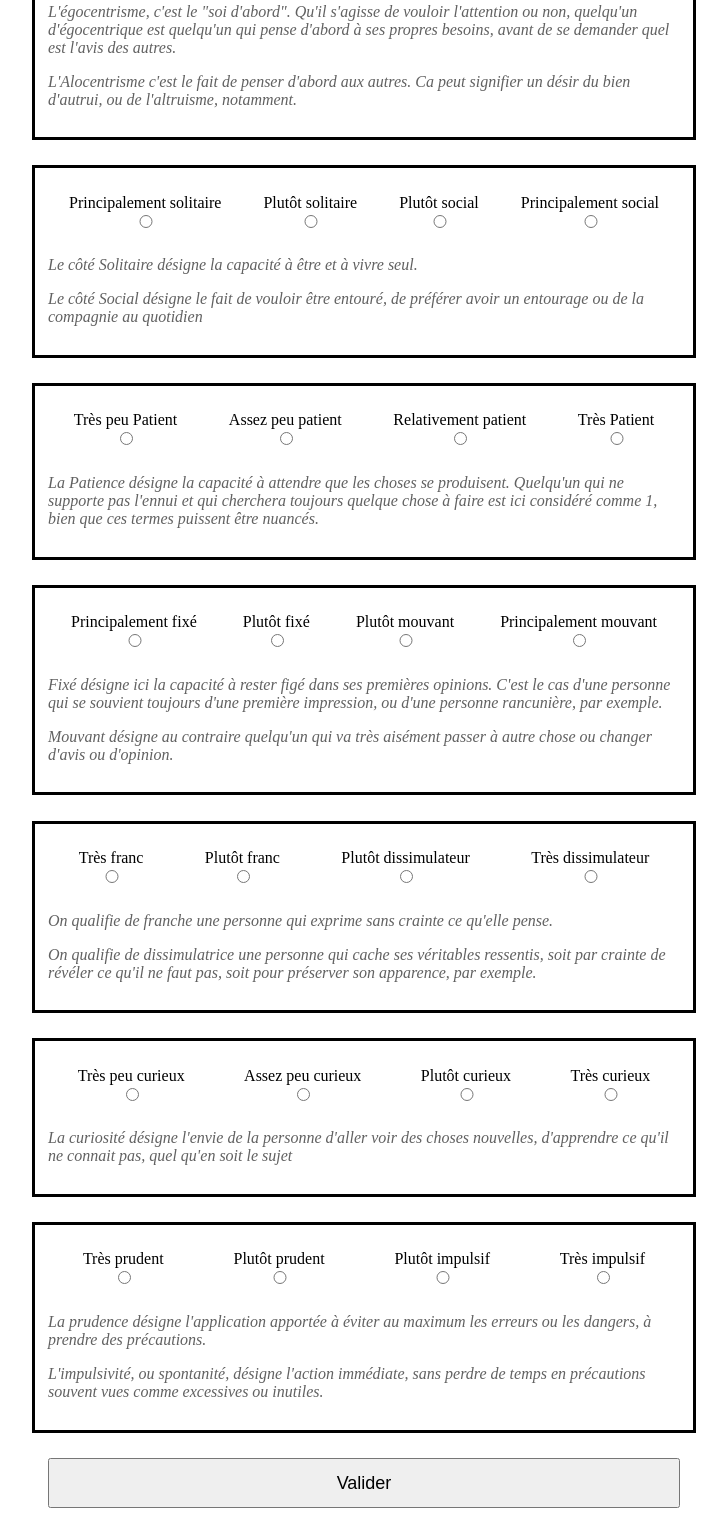
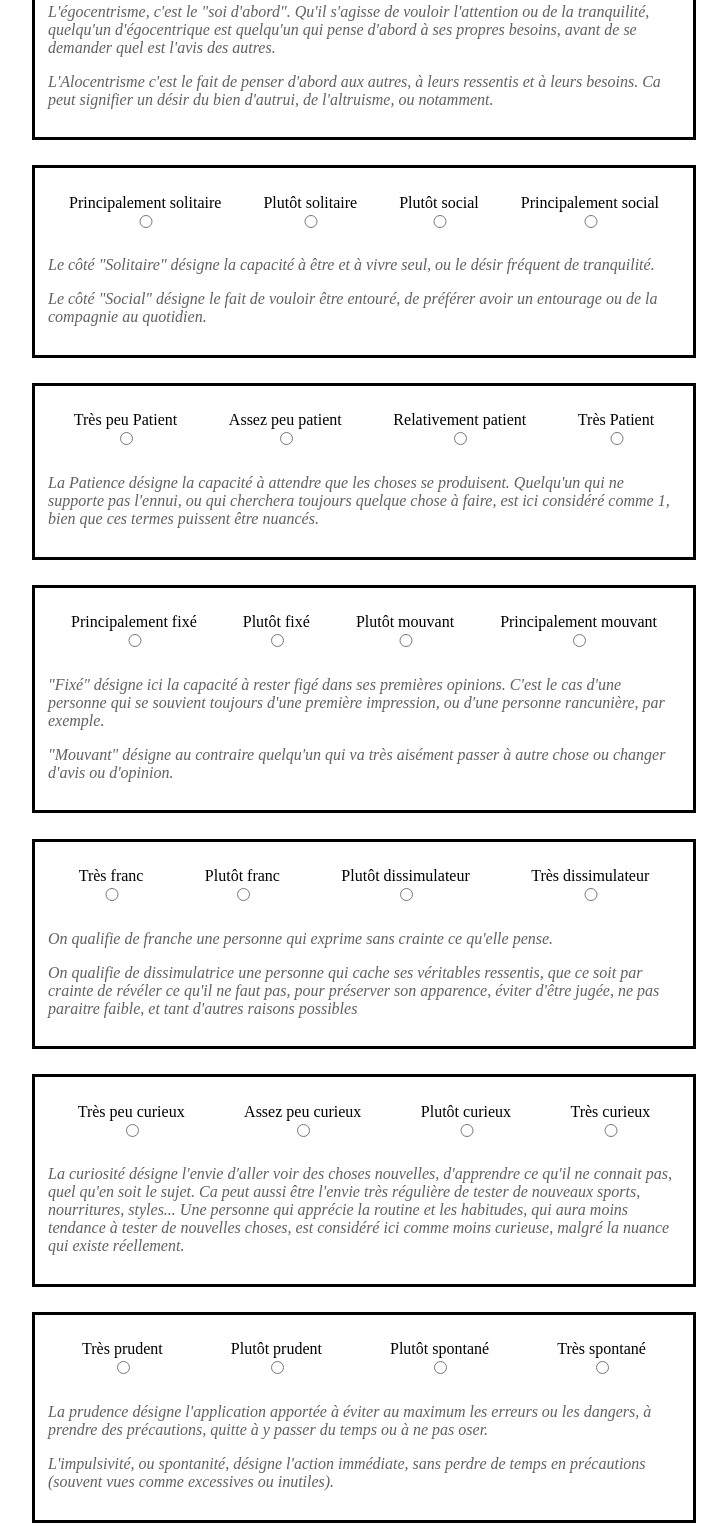
Before and after one commit to ValeskaNaress/gaze-of-souls.github.io, a plain HTML site: page index.html in a window 1280 px wide. Shown: the part 127-1653 px from the top of the page, without its empty margins (276-1003 px from the left). Drawn offline with Linux system fonts and the light colour scheme.

Commit message:
Update index.html

```diff
--- a/index.html
+++ b/index.html
@@ -29,8 +29,8 @@
                     <input type="radio" id="css" name="car1" value="4">
                 </div>
             </grid-container>
-            <p>L'égocentrisme, c'est le "soi d'abord". Qu'il s'agisse de vouloir l'attention ou non, quelqu'un d'égocentrique est quelqu'un qui pense d'abord à ses propres besoins, avant de se demander quel est l'avis des autres.</p>
-            <p>L'Alocentrisme c'est le fait de penser d'abord aux autres. Ca peut signifier un désir du bien d'autrui, ou de l'altruisme, notamment.</p>
+            <p>L'égocentrisme, c'est le "soi d'abord". Qu'il s'agisse de vouloir l'attention ou de la tranquilité, quelqu'un d'égocentrique est quelqu'un qui pense d'abord à ses propres besoins, avant de se demander quel est l'avis des autres.</p>
+            <p>L'Alocentrisme c'est le fait de penser d'abord aux autres, à leurs ressentis et à leurs besoins. Ca peut signifier un désir du bien d'autrui, de l'altruisme, ou notamment.</p>
         </div>
 
         <div class="line">
@@ -52,8 +52,8 @@
                     <input type="radio" id="html" name="car2" value="4">
                 </div>
             </grid-container>
-            <p>Le côté Solitaire désigne la capacité à être et à vivre seul.</p>
-            <p>Le côté Social désigne le fait de vouloir être entouré, de préférer avoir un entourage ou de la compagnie au quotidien</p>
+            <p>Le côté "Solitaire" désigne la capacité à être et à vivre seul, ou le désir fréquent de tranquilité.</p>
+            <p>Le côté "Social" désigne le fait de vouloir être entouré, de préférer avoir un entourage ou de la compagnie au quotidien.</p>
         </div>
 
         <div class="line">
@@ -75,7 +75,7 @@
                     <input type="radio" id="html" name="car3" value="4">
                 </div>
             </grid-container>
-            <p>La Patience désigne la capacité à attendre que les choses se produisent. Quelqu'un qui ne supporte pas l'ennui et qui cherchera toujours quelque chose à faire est ici considéré comme 1, bien que ces termes puissent être nuancés.</p>
+            <p>La Patience désigne la capacité à attendre que les choses se produisent. Quelqu'un qui ne supporte pas l'ennui, ou qui cherchera toujours quelque chose à faire, est ici considéré comme 1, bien que ces termes puissent être nuancés.</p>
         </div>
 
         <div class="line">
@@ -97,8 +97,8 @@
                     <input type="radio" id="html" name="car4" value="4">
                 </div>
             </grid-container>
-            <p>Fixé désigne ici la capacité à rester figé dans ses premières opinions. C'est le cas d'une personne qui se souvient toujours d'une première impression, ou d'une personne rancunière, par exemple.</p>
-            <p>Mouvant désigne au contraire quelqu'un qui va très aisément passer à autre chose ou changer d'avis ou d'opinion.</p>
+            <p>"Fixé" désigne ici la capacité à rester figé dans ses premières opinions. C'est le cas d'une personne qui se souvient toujours d'une première impression, ou d'une personne rancunière, par exemple.</p>
+            <p>"Mouvant" désigne au contraire quelqu'un qui va très aisément passer à autre chose ou changer d'avis ou d'opinion.</p>
         </div>
 
         <div class="line">
@@ -121,7 +121,7 @@
                 </div>
             </grid-container>
             <p>On qualifie de franche une personne qui exprime sans crainte ce qu'elle pense.</p>
-            <p>On qualifie de dissimulatrice une personne qui cache ses véritables ressentis, soit par crainte de révéler ce qu'il ne faut pas, soit pour préserver son apparence, par exemple.</p>
+            <p>On qualifie de dissimulatrice une personne qui cache ses véritables ressentis, que ce soit par crainte de révéler ce qu'il ne faut pas, pour préserver son apparence, éviter d'être jugée, ne pas paraitre faible, et tant d'autres raisons possibles</p>
         </div>
 
         <div class="line">
@@ -143,7 +143,7 @@
                     <input type="radio" id="html" name="car6" value="4">
                 </div>
             </grid-container>
-            <p>La curiosité désigne l'envie de la personne d'aller voir des choses nouvelles, d'apprendre ce qu'il ne connait pas, quel qu'en soit le sujet</p>
+            <p>La curiosité désigne l'envie d'aller voir des choses nouvelles, d'apprendre ce qu'il ne connait pas, quel qu'en soit le sujet. Ca peut aussi être l'envie très régulière de tester de nouveaux sports, nourritures, styles... Une personne qui apprécie la routine et les habitudes, qui aura moins tendance à tester de nouvelles choses, est considéré ici comme moins curieuse, malgré la nuance qui existe réellement.</p>
         </div>
 
         <div class="line">
@@ -157,16 +157,16 @@
                     <input type="radio" id="html" name="car7" value="2">
                 </div>
                 <div class="vertical">
-                    <label class="center">Plutôt impulsif</label>
+                    <label class="center">Plutôt spontané</label>
                     <input type="radio" id="html" name="car7" value="3">
                 </div>
                 <div class="vertical">
-                    <label class="center">Très impulsif</label>
+                    <label class="center">Très spontané</label>
                     <input type="radio" id="html" name="car7" value="4">
                 </div>
             </grid-container>
-            <p>La prudence désigne l'application apportée à éviter au maximum les erreurs ou les dangers, à prendre des précautions.</p>
-            <p>L'impulsivité, ou spontanité, désigne l'action immédiate, sans perdre de temps en précautions souvent vues comme excessives ou inutiles.</p>
+            <p>La prudence désigne l'application apportée à éviter au maximum les erreurs ou les dangers, à prendre des précautions, quitte à y passer du temps ou à ne pas oser.</p>
+            <p>L'impulsivité, ou spontanité, désigne l'action immédiate, sans perdre de temps en précautions (souvent vues comme excessives ou inutiles).</p>
         </div>
         <input type="submit" id="submit" value="Valider">
     </form>
```
